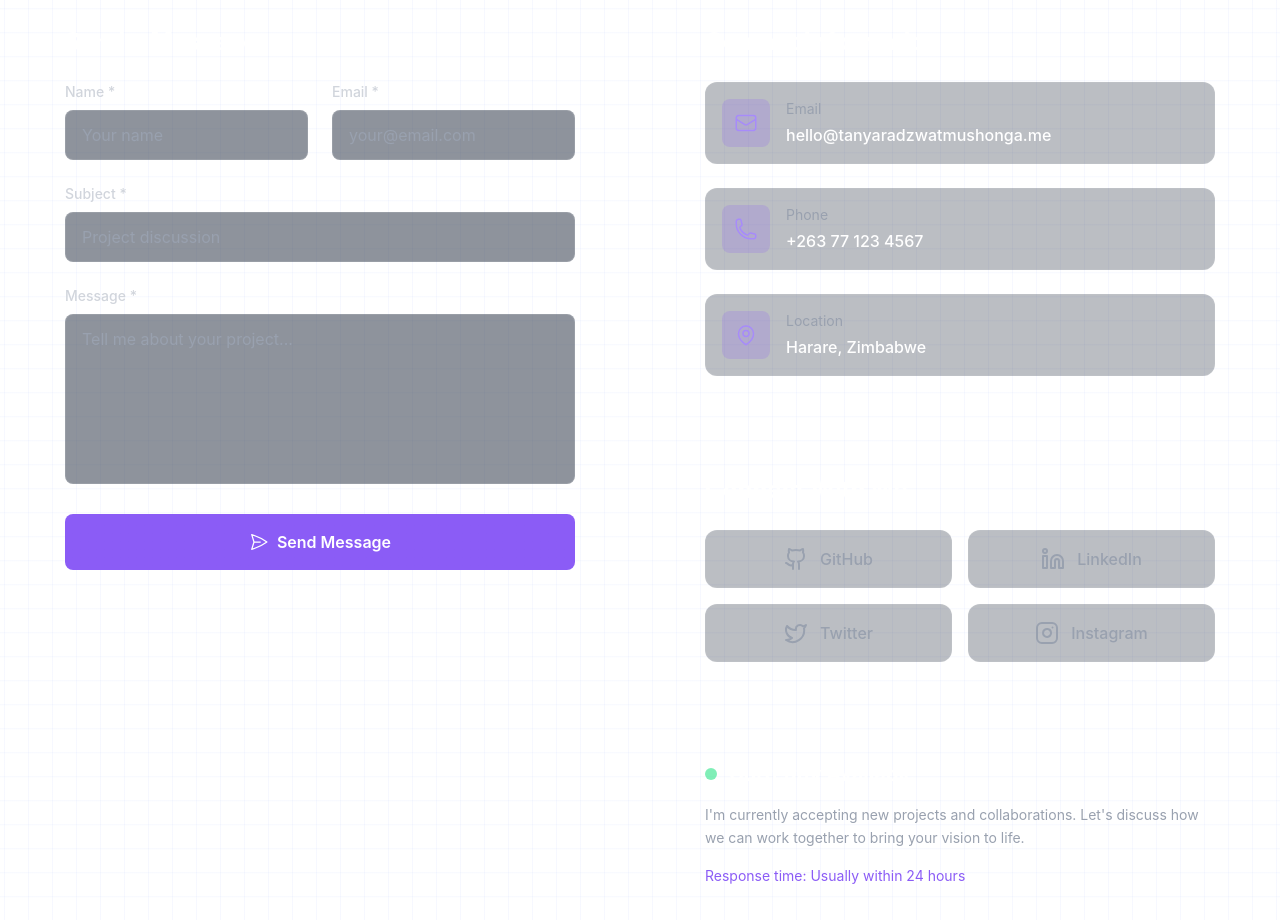
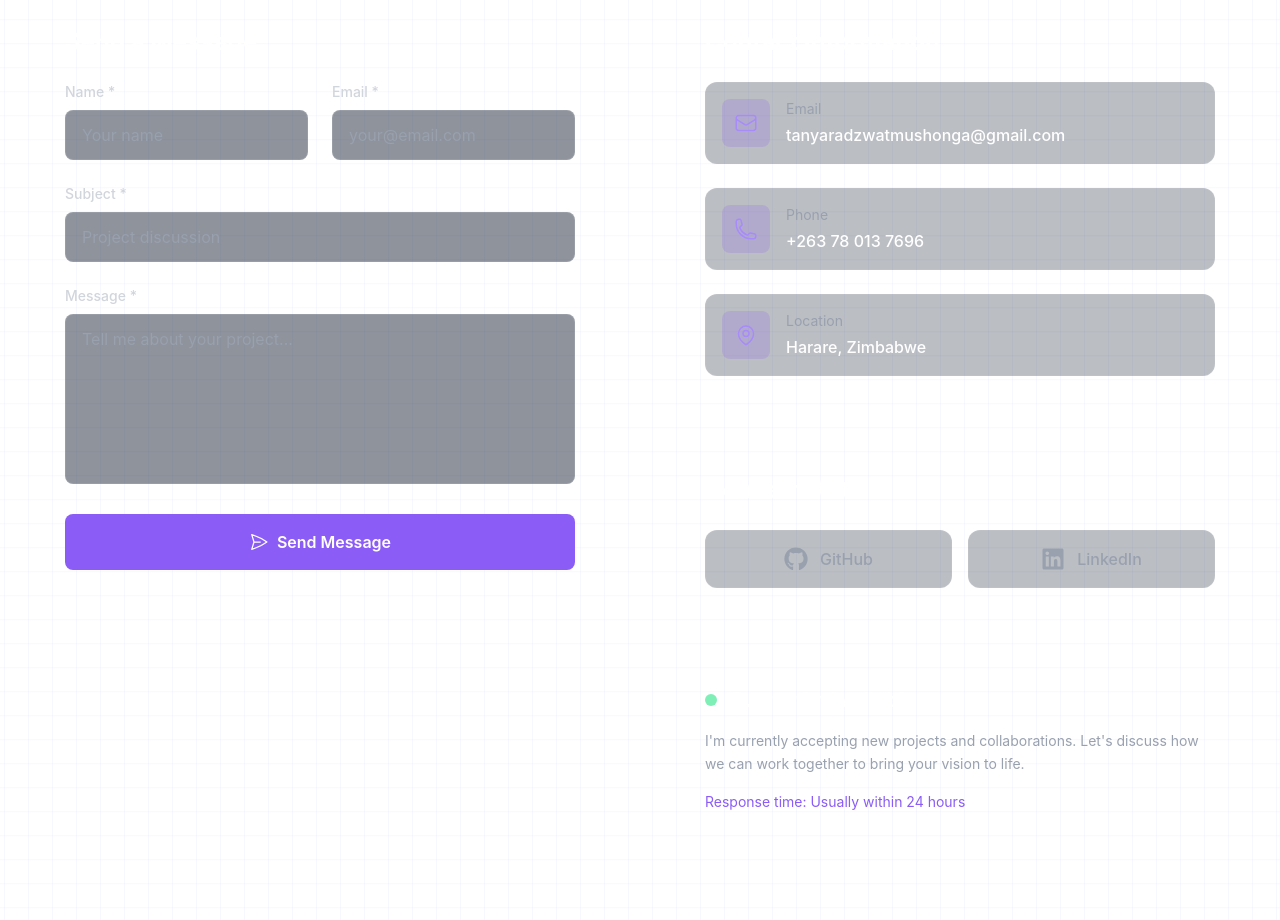
Before and after one commit to TanyaMushonga/tanyaradzwatmushonga-portifolio, a Next.js app: page / in a window 1280 px wide. Shown: the part 6960-7880 px from the top of the page. Built offline with nearby package versions, Linux system fonts and the light colour scheme.

Commit message:
feat: Enhance contact form functionality and update contact information

```diff
--- a/src/app/components/contact.tsx
+++ b/src/app/components/contact.tsx
@@ -9,12 +9,7 @@ import {
   CheckCircleIcon,
   ExclamationCircleIcon,
 } from "@heroicons/react/24/outline";
-import {
-  GithubIcon,
-  LinkedinIcon,
-  TwitterIcon,
-  InstagramIcon,
-} from "lucide-react";
+import { FaGithub, FaLinkedin } from "react-icons/fa";
 
 const Contact = () => {
   const [formData, setFormData] = useState({
@@ -39,33 +34,56 @@ const Contact = () => {
     e.preventDefault();
     setIsSubmitting(true);
 
-    // Simulate form submission
-    setTimeout(() => {
+    try {
+      const response = await fetch("https://formspree.io/f/xrblyvgj", {
+        method: "POST",
+        headers: {
+          "Content-Type": "application/json",
+        },
+        body: JSON.stringify({
+          name: formData.name,
+          email: formData.email,
+          subject: formData.subject,
+          message: formData.message,
+        }),
+      });
+
+      if (response.ok) {
+        setStatus({
+          type: "success",
+          message:
+            "Thank you! Your message has been sent successfully. I'll get back to you soon.",
+        });
+        setFormData({ name: "", email: "", subject: "", message: "" });
+      } else {
+        throw new Error("Failed to send message");
+      }
+    } catch (error) {
+      console.error("Form submission error:", error);
       setStatus({
-        type: "success",
+        type: "error",
         message:
-          "Thank you! Your message has been sent successfully. I'll get back to you soon.",
+          "Sorry, there was an error sending your message. Please try again or contact me directly.",
       });
-      setFormData({ name: "", email: "", subject: "", message: "" });
+    } finally {
       setIsSubmitting(false);
-
       // Clear status after 5 seconds
       setTimeout(() => setStatus({ type: "", message: "" }), 5000);
-    }, 2000);
+    }
   };
 
   const contactInfo = [
     {
       icon: EnvelopeIcon,
       label: "Email",
-      value: "hello@tanyaradzwatmushonga.me",
-      href: "mailto:hello@tanyaradzwatmushonga.me",
+      value: "tanyaradzwatmushonga@gmail.com",
+      href: "mailto:tanyaradzwatmushonga@gmail.com",
     },
     {
       icon: PhoneIcon,
       label: "Phone",
-      value: "+263 77 123 4567",
-      href: "tel:+263771234567",
+      value: "+263 78 013 7696",
+      href: "tel:+263780137696",
     },
     {
       icon: MapPinIcon,
@@ -77,35 +95,22 @@ const Contact = () => {
 
   const socialLinks = [
     {
-      icon: GithubIcon,
+      icon: FaGithub,
       label: "GitHub",
-      href: "https://github.com/tanyaradzwatm",
+      href: "https://github.com/TanyaMushonga/",
       color: "hover:text-gray-400",
     },
     {
-      icon: LinkedinIcon,
+      icon: FaLinkedin,
       label: "LinkedIn",
-      href: "https://linkedin.com/in/tanyaradzwa-mushonga",
+      href: "https://www.linkedin.com/in/tanyaradzwa-t-mushonga-b23745209/",
       color: "hover:text-blue-400",
-    },
-    {
-      icon: TwitterIcon,
-      label: "Twitter",
-      href: "https://twitter.com/tanyaradzwa_tm",
-      color: "hover:text-sky-400",
-    },
-    {
-      icon: InstagramIcon,
-      label: "Instagram",
-      href: "https://instagram.com/tanyaradzwa.tm",
-      color: "hover:text-pink-400",
     },
   ];
 
   return (
     <section id="contact" className="py-20 relative">
       <div className="max-w-7xl mx-auto px-4 sm:px-6 lg:px-8">
-        {/* Section Header */}
         <motion.div
           initial={{ opacity: 0, y: 50 }}
           whileInView={{ opacity: 1, y: 0 }}
@@ -116,13 +121,12 @@ const Contact = () => {
             <span className="gradient-text">Get In Touch</span>
           </h2>
           <p className="text-xl text-gray-400 max-w-3xl mx-auto">
-            Ready to bring your ideas to life? Let&apos;s discuss your next project
-            and create something amazing together.
+            Ready to bring your ideas to life? Let&apos;s discuss your next
+            project and create something amazing together.
           </p>
         </motion.div>
 
         <div className="grid grid-cols-1 lg:grid-cols-2 gap-16">
-          {/* Contact Form */}
           <motion.div
             initial={{ opacity: 0, x: -50 }}
             whileInView={{ opacity: 1, x: 0 }}
@@ -133,7 +137,6 @@ const Contact = () => {
                 Send a Message
               </h3>
 
-              {/* Status Message */}
               {status.message && (
                 <motion.div
                   initial={{ opacity: 0, y: -10 }}
@@ -257,7 +260,6 @@ const Contact = () => {
             viewport={{ once: true }}
             className="space-y-8"
           >
-            {/* Contact Information */}
             <div className="glass-effect rounded-2xl p-8 border border-white/10">
               <h3 className="text-2xl font-bold text-white mb-6">
                 Contact Information
@@ -284,7 +286,6 @@ const Contact = () => {
               </div>
             </div>
 
-            {/* Social Links */}
             <div className="glass-effect rounded-2xl p-8 border border-white/10">
               <h3 className="text-2xl font-bold text-white mb-6">
                 Connect With Me
@@ -307,7 +308,6 @@ const Contact = () => {
               </div>
             </div>
 
-            {/* Availability Status */}
             <div className="glass-effect rounded-2xl p-8 border border-white/10">
               <div className="flex items-center mb-4">
                 <div className="w-3 h-3 bg-green-400 rounded-full mr-3 animate-pulse"></div>
@@ -316,8 +316,9 @@ const Contact = () => {
                 </h3>
               </div>
               <p className="text-gray-400 text-sm leading-relaxed">
-                I&apos;m currently accepting new projects and collaborations. Let&apos;s
-                discuss how we can work together to bring your vision to life.
+                I&apos;m currently accepting new projects and collaborations.
+                Let&apos;s discuss how we can work together to bring your vision
+                to life.
               </p>
               <div className="mt-4 flex items-center text-sm text-accent-400">
                 <span>Response time: Usually within 24 hours</span>
@@ -326,7 +327,6 @@ const Contact = () => {
           </motion.div>
         </div>
 
-        {/* Call to Action */}
         <motion.div
           initial={{ opacity: 0, y: 50 }}
           whileInView={{ opacity: 1, y: 0 }}
@@ -339,8 +339,8 @@ const Contact = () => {
             </h3>
             <p className="text-gray-400 text-lg mb-8 max-w-2xl mx-auto">
               Whether you need a complete web application, mobile app, or just
-              want to discuss an idea, I&apos;m here to help turn your vision into
-              reality.
+              want to discuss an idea, I&apos;m here to help turn your vision
+              into reality.
             </p>
             <div className="flex flex-col sm:flex-row gap-4 justify-center">
               <motion.a
@@ -352,7 +352,7 @@ const Contact = () => {
                 Start a Project
               </motion.a>
               <motion.a
-                href="mailto:hello@tanyaradzwatmushonga.me"
+                href="mailto:tanyaradzwatmushonga@gmail.com"
                 whileHover={{ scale: 1.05 }}
                 whileTap={{ scale: 0.95 }}
                 className="border border-white/20 px-8 py-4 rounded-lg text-white font-semibold hover:bg-white/5 transition-all duration-300"
```
